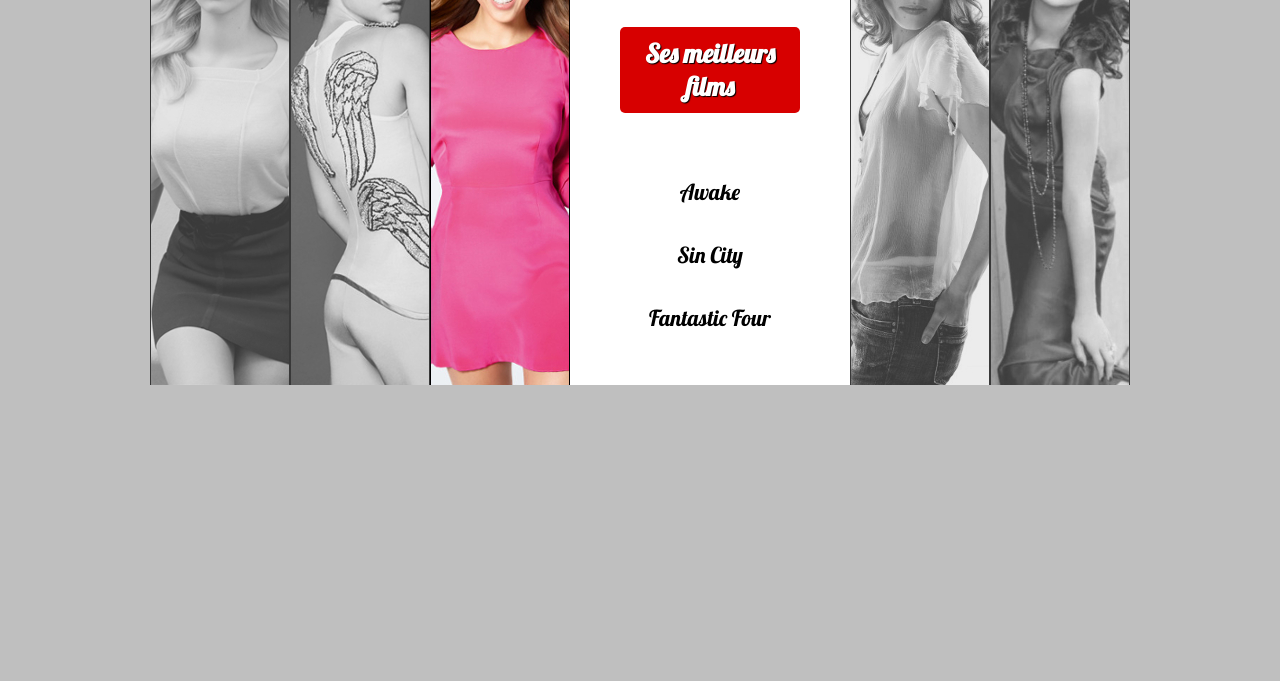
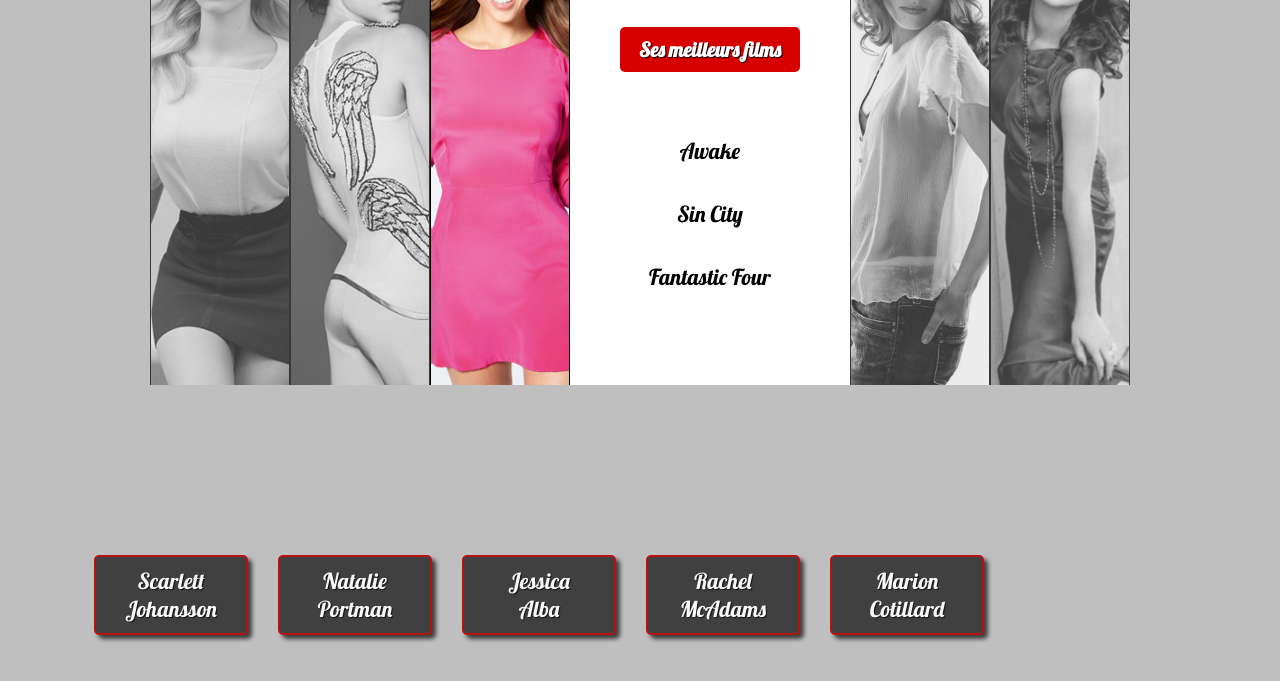
Before and after one commit to elmagnifiko/jqueryProject, a plain HTML site: page index.html in a window 1280 px wide. Shown: the part 371-1052 px from the top of the page. Before the commit the page ends 800 px from the top, so only its background shows below. Drawn offline with nearby package versions, Linux system fonts and the light colour scheme.

Commit message:
add buttons

```diff
--- a/index.html
+++ b/index.html
@@ -81,5 +81,14 @@
                 </li>
             </ul>
     </section>
+    <section id="buttons-menu">
+        <ul>
+            <li class="button">Scarlett<br>Johansson</li>
+            <li class="button">Natalie<br>Portman</li>
+            <li class="button">Jessica<br>Alba</li>
+            <li class="button">Rachel<br>McAdams</li>
+            <li class="button">Marion<br>Cotillard</li>
+        </ul>
+    </section>
 </body>
 </html>
--- a/style.css
+++ b/style.css
@@ -93,7 +93,7 @@ header h1 {
 .description h3 {
     margin: 30px;
     padding: 10px;
-    font-size: 26px;
+    font-size: 20px;
     background: #d70000;
     color: #fff;
     font-family: 'Lobster', sans-serif;
@@ -108,3 +108,44 @@ header h1 {
     font-family: 'Lobster', sans-serif;
     text-align: center;
 }
+
+/* BUTTONS-MENU */
+
+#buttons-menu {
+    float: left;
+    width: 100%;
+    padding: 170px 0 50px 0;
+}
+
+#buttons-menu ul {
+    float: left;
+    position: relative;
+    left: 5%;
+    text-align: center;
+}
+
+.button {
+    float: left;
+    width: 150px;
+    margin-left: 30px;
+    padding: 10px 0;
+    position: relative;
+    nav-right: 50%;
+    text-shadow: 1px 1px 1px #000;
+    font-family: 'Lobster', sans-serif;
+    text-align: center;
+    color: #fff;
+    border-radius: 5px;
+    box-shadow: 4px 4px 4px rgba(0, 0, 0, 0.75);
+    background: #333;
+    border: 2px solid #b70000;
+    font-size: 22px;
+    cursor: pointer;
+    opacity: 0.9;
+}
+
+.button:hover {
+    background: #b70000;
+    border: 2px solid #333;
+    font-size: 24px;
+}
```
